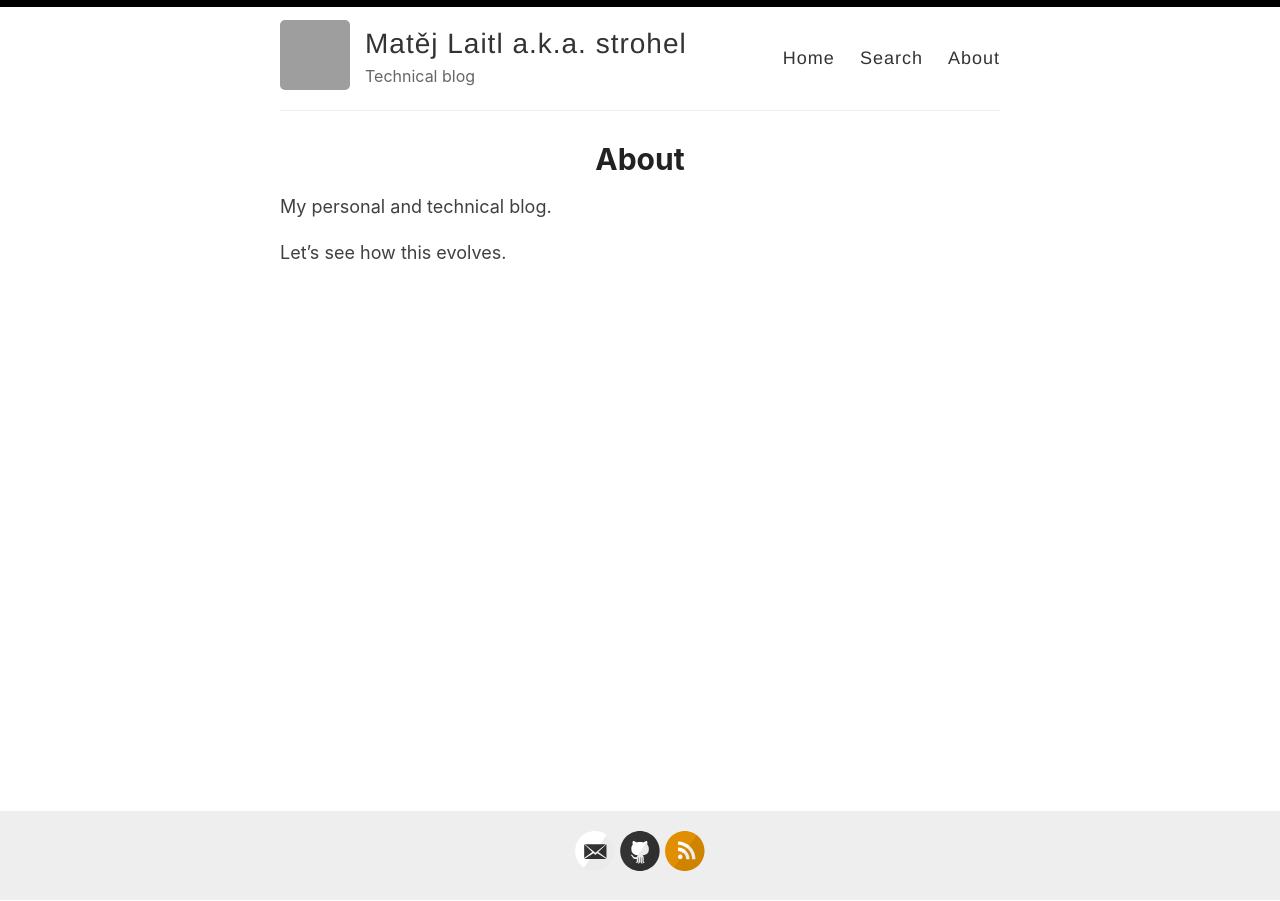
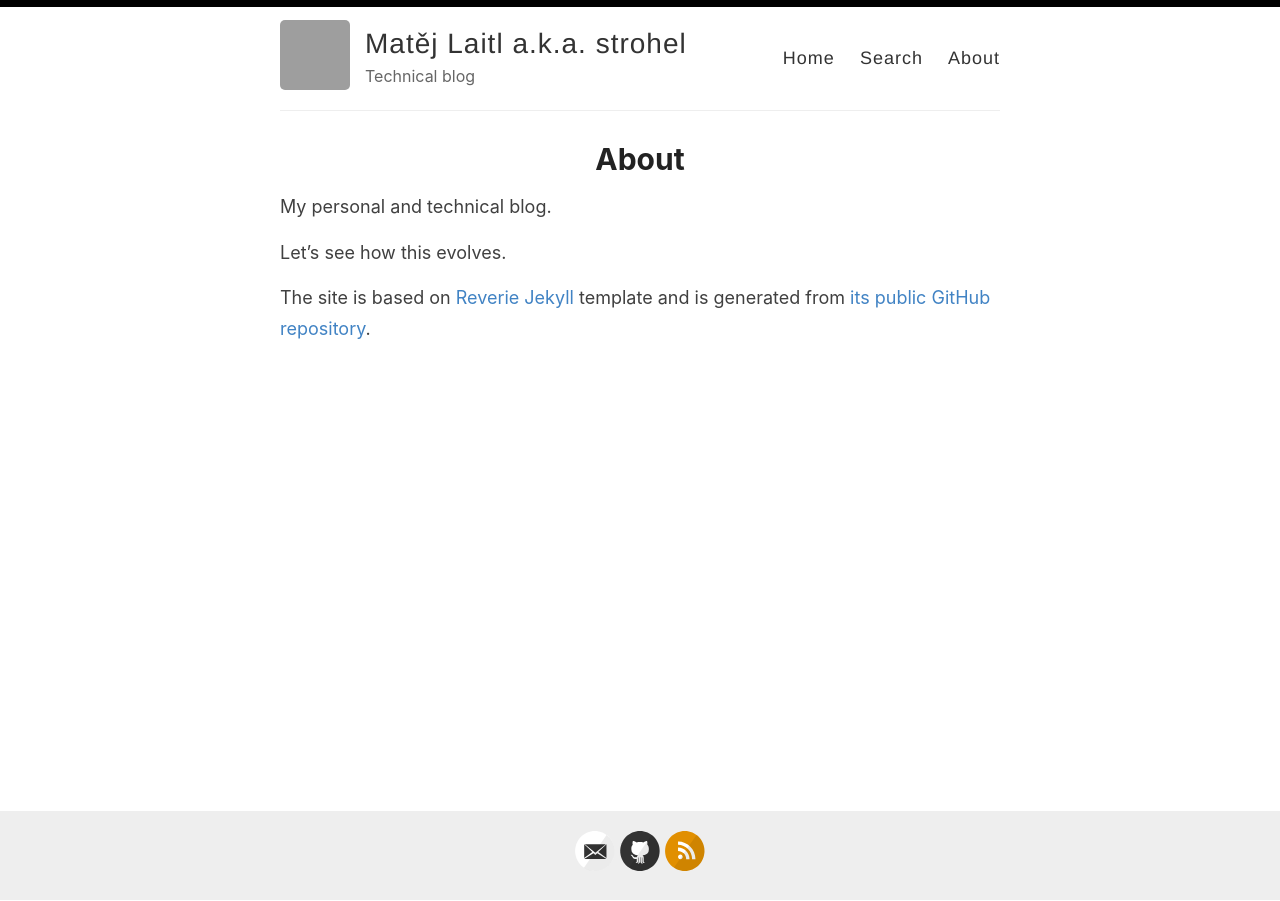
Before and after one commit to strohel/strohel.github.io, a Jekyll site: the page built from _pages/about.md, in a window 1280 px wide. Built offline with Jekyll 4.4.1, drawn with Linux system fonts in a browser that asks for light colours; grey boxes are pictures that could not be loaded.

Commit message:
Extend About page a bit

```diff
--- a/_pages/about.md
+++ b/_pages/about.md
@@ -7,3 +7,7 @@ permalink: /about/
 My personal and technical blog.
 
 Let's see how this evolves.
+
+The site is based on [Reverie](https://github.com/amitmerchant1990/reverie)
+[Jekyll](https://jekyllrb.com/) template and is generated from
+[its public GitHub repository](https://github.com/strohel/strohel.github.io).
```
